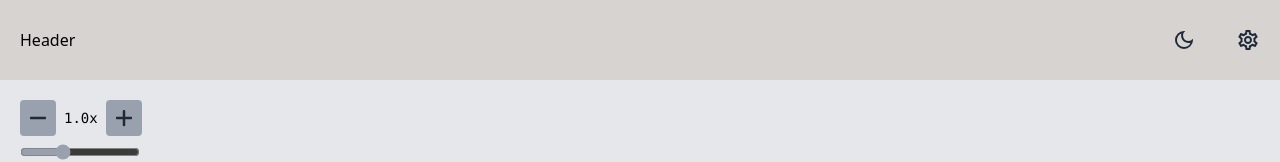
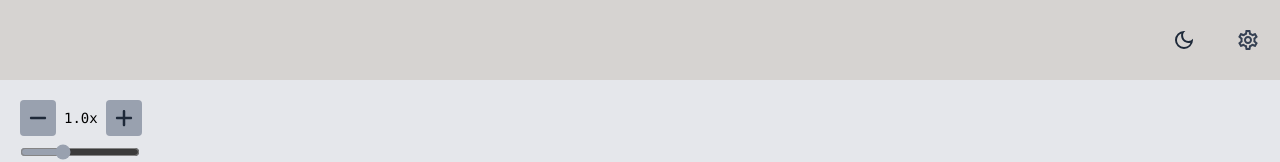
Before and after one commit to WillMV/RPG, a React (Vite) app in the folder RPG-frontend/: page / in a window 1280 px wide. Shown: the top 162 px of the page. Built offline with nearby package versions, Linux system fonts and the light colour scheme.

Commit message:
feat: add motion animated

```diff
--- a/RPG-frontend/src/App.tsx
+++ b/RPG-frontend/src/App.tsx
@@ -81,7 +81,7 @@ function App() {
           </div>
         </SideBar>
         <div className="flex flex-col h-screen overflow-clip w-screen">
-          <Header onChangeTheme={setIsDark} isDark={isDark}>
+          <Header>
             <div className="flex flex-1 justify-end">
               <div className="flex items-center gap-10">
                 <ThemeButton />
--- a/RPG-frontend/src/components/Header/index.tsx
+++ b/RPG-frontend/src/components/Header/index.tsx
@@ -2,20 +2,19 @@ import { colorTransition } from "../../styles";
 import clsx from "clsx";
 
 interface HeaderProps {
-  isDark: boolean;
-  onChangeTheme: (isDark: boolean) => void;
   children: React.ReactNode;
+  className?: string;
 }
 
-export const Header = ({ children }: HeaderProps) => {
+export const Header = ({ children, className }: HeaderProps) => {
   return (
     <header
       className={clsx(
-        "bg-stone-300 dark:bg-gray-800 dark:text-white  h-16 flex items-center px-5 min-w-full min-h-20",
+        "bg-stone-300 dark:bg-gray-800 dark:text-white h-16 flex items-center px-5 min-w-full min-h-20",
+        className,
         colorTransition
       )}
     >
-      <p className="select-none">Header</p>
       {children}
     </header>
   );
--- a/RPG-frontend/src/components/SideBarToggle/index.tsx
+++ b/RPG-frontend/src/components/SideBarToggle/index.tsx
@@ -1,23 +1,35 @@
 import clsx from "clsx";
-import { MdClose, MdOutlineSettings } from "react-icons/md";
+import * as Motion from "motion/react-client";
+import { MdOutlineSettings, MdClose } from "react-icons/md";
 import { colorTransition } from "../../styles";
-import { useMemo } from "react";
 
 interface SideBarToggleProps {
+  value: boolean;
   onToggle: () => void;
-  value: boolean;
 }
 
-export const SideBarToggle = ({ onToggle, value }: SideBarToggleProps) => {
-  const Icon = useMemo(() => (value ? MdClose : MdOutlineSettings), [value]);
-
+export const SideBarToggle = ({ value, onToggle }: SideBarToggleProps) => {
   return (
-    <Icon
-      className={clsx(
-        "cursor-pointer dark:text-gray-300 text-gray-800 size-6",
-        colorTransition
+    <Motion.div
+      layoutId="sidebar-button"
+      className="cursor-pointer"
+      onClick={onToggle}
+    >
+      {value ? (
+        <MdClose
+          className={clsx(
+            "text-gray-700 dark:text-gray-300 size-6",
+            colorTransition
+          )}
+        />
+      ) : (
+        <MdOutlineSettings
+          className={clsx(
+            "text-gray-700 dark:text-gray-300 size-6",
+            colorTransition
+          )}
+        />
       )}
-      onClick={onToggle}
-    />
+    </Motion.div>
   );
 };
--- a/RPG-frontend/src/components/Sidebar/index.tsx
+++ b/RPG-frontend/src/components/Sidebar/index.tsx
@@ -1,28 +1,57 @@
 import clsx from "clsx";
 import type React from "react";
+// import * as Motion from "motion/react-client";
+import { SideBarToggle } from "../SideBarToggle";
+import { Header } from "../Header";
 
 interface SideBarProps {
   open: boolean;
   onClose: () => void;
   children?: React.ReactNode;
 }
-export const SideBar = ({ open, children }: SideBarProps) => {
+// export const SideBar = ({ open, children }: SideBarProps) => {
+//   return (
+//     <div
+//       className={clsx(
+//         "overflow-x-hidden",
+//         open ? "w-300" : "w-0",
+//         "transition-all duration-300 ease-in-out",
+//         "bg-gray-200 dark:bg-gray-900 dark:text-white"
+//       )}
+//       style={{
+//         width: open ? "300px" : "0px",
+//         overflowX: "hidden",
+//         transition: "width 0.3s ease-in-out",
+//       }}
+//     >
+//       SideBar
+//       {children}
+//     </div>
+//   );
+// };
+
+export const SideBar = ({ open, onClose, children }: SideBarProps) => {
   return (
     <div
       className={clsx(
-        "overflow-x-hidden",
-        open ? "w-300" : "w-0",
-        "transition-all duration-300 ease-in-out",
-        "bg-gray-200 dark:bg-gray-900 dark:text-white"
+        "overflow-x-hidden transition-all duration-300 ease-in-out",
+        "bg-gray-200 dark:bg-gray-900 dark:text-white",
+        open ? "w-[300px]" : "w-0"
       )}
       style={{
-        width: open ? "300px" : "0px",
         overflowX: "hidden",
-        transition: "width 0.3s ease-in-out",
+        transition: "width 0.5s ease-in-out",
       }}
     >
-      SideBar
-      {children}
+      <Header className="bg-red-500">
+        {open && (
+          <div className="flex items-center justify-start p-4">
+            <SideBarToggle value={open} onToggle={onClose} />
+          </div>
+        )}
+      </Header>
+
+      {open && children}
     </div>
   );
 };
```
